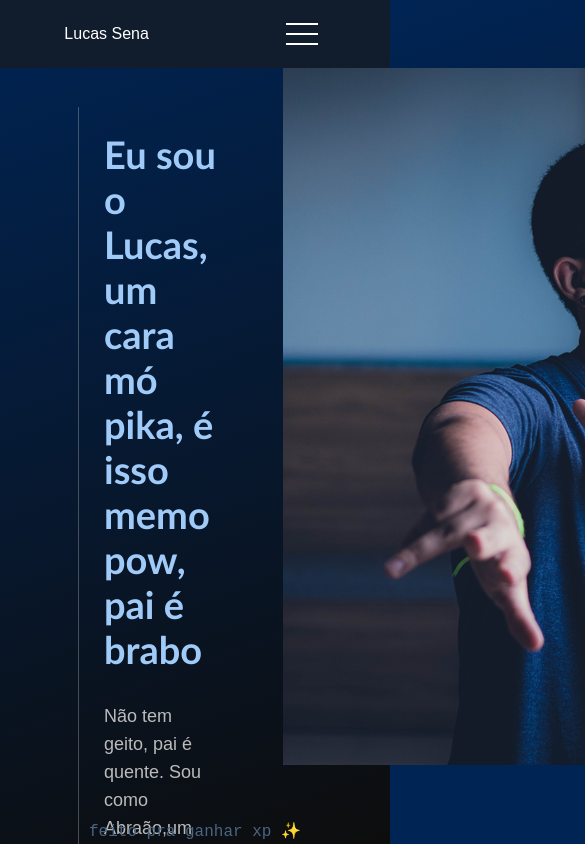
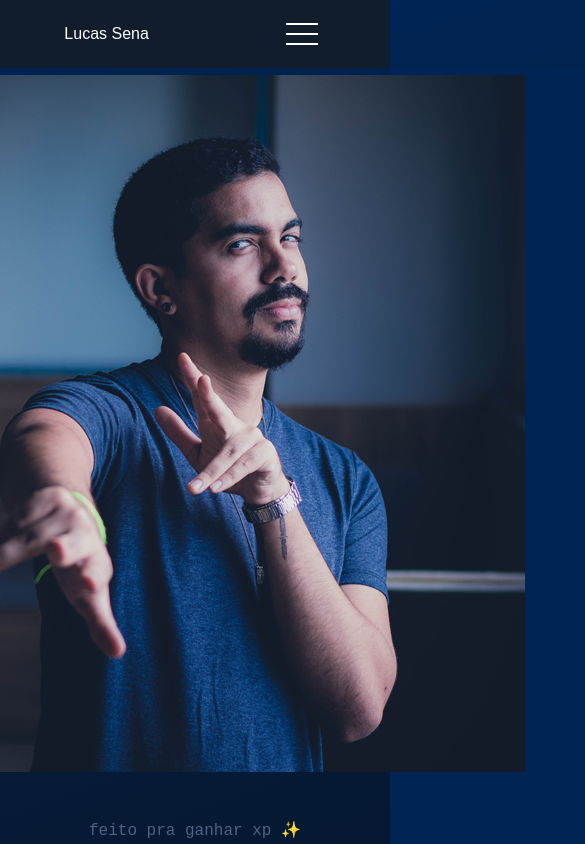
Before and after one commit to gabrieu-amaral/lucas-page-in-progress-, a React (Vite) app: page / in a window 390 px wide. Shown: the top 844 px of the page, 585 px wide, since content can reach past the window. Built offline with nearby package versions, Linux system fonts and the light colour scheme.

Commit message:
responsividade, check ✔😎

```diff
--- a/componentes/Header.tsx
+++ b/componentes/Header.tsx
@@ -1,9 +1,14 @@
-<script src="mobile-navbar.tsx"></script>
+
+import { useState } from "react";
 function Header(){
 
 const show = () => {
 console.log("Hey 🎇")
+setXuxu(!xuxu)
 }
+
+let [xuxu, setXuxu] = useState(false);
+
 
 return (
 
@@ -19,7 +24,7 @@ return (
 
             </div>
 
-            <ul className="navbar-nav nav-list">
+            <ul className={"navbar-nav nav-list" + (xuxu ? "active outside-menu" : "")}>
 
                 <li className="nav-item">
                     <a className="nav-link" href="/">Home</a>
--- a/componentes/Home.tsx
+++ b/componentes/Home.tsx
@@ -6,13 +6,8 @@ function Home(){
 
 
     <div className="boxcontainer">
-        <div className="boxtext">
-            <h1>Eu sou o Lucas, um cara mó pika, é isso memo pow, pai é brabo</h1>
-            <p>Não tem geito, pai é quente. Sou como Abraão,um personagem bíblico citado no Gênesis a partir do qual teriam se desenvolvido as religiões abraâmicas, as principais vertentes do monoteísmo: o judaísmo, o cristianismo e o islamismo.[1] Até hoje, os arqueólogos não encontraram nenhuma prova da existência de Abraão,[2] embora tenham sido, recentemente, encontradas as aldeias com nomes dos familiares de Abraão (seu avô e seu bisavô, Naor e Serugue) numa área da atual Turquia, identificada como a região de Harã</p>
 
-        </div>
-
-        <div className="image1">
+    <div className="image1">
 
             <div className="imageHome">
                 <img
@@ -25,6 +20,15 @@ function Home(){
         </div>
 
 
+        <div className="boxtext">
+            <h1>Eu sou o Lucas, um cara mó pika, é isso memo pow, pai é brabo</h1>
+            <p>Não tem geito, pai é quente. Sou como Abraão,um personagem bíblico citado no Gênesis a partir do qual teriam se desenvolvido as religiões abraâmicas, as principais vertentes do monoteísmo: o judaísmo, o cristianismo e o islamismo.[1] Até hoje, os arqueólogos não encontraram nenhuma prova da existência de Abraão,[2] embora tenham sido, recentemente, encontradas as aldeias com nomes dos familiares de Abraão (seu avô e seu bisavô, Naor e Serugue) numa área da atual Turquia, identificada como a região de Harã</p>
+
+        </div>
+
+
+
+
     </div>
 </>
 
--- a/componentes/mobile-navbar.tsx
+++ b/componentes/mobile-navbar.tsx
@@ -7,8 +7,9 @@ class MobileNavbar extends React.Component {
     navLinks: NodeListOf<any>;
     activeClass: string;
 
+
     constructor(mobileMenu, navList, navLinks) {
-        super(mobileMenu, navList);
+        super();
         this.mobileMenu = document.querySelector(mobileMenu);
         this.navList = document.querySelector(navList);
         this.navLinks = document.querySelectorAll(navLinks);
--- a/package.json
+++ b/package.json
@@ -9,7 +9,8 @@
   },
   "dependencies": {
     "react": "^18.0.0",
-    "react-dom": "^18.0.0"
+    "react-dom": "^18.0.0",
+    "react-router-dom": "^6.3.0"
   },
   "devDependencies": {
     "@types/react": "^18.0.0",
--- a/src/global.css
+++ b/src/global.css
@@ -2,6 +2,11 @@
     margin: 0;
     padding: 0;
 
+}
+
+html{
+    background-color: #0d0d0d;
+    background-image: linear-gradient(160deg, #002454 0%, #0d0d0d 100%);
 }
 
 a {
@@ -17,6 +22,11 @@ a:hover {
 .logo {
     font-size: 24px;
     letter-spacing: 4px;
+}
+
+.nav {
+    position: absolute;
+    width: 100%;
 }
 
 nav {
@@ -58,6 +68,16 @@ li{
         overflow-x: hidden;
     }
 
+    .boxcontainer {
+        display: grid;
+        grid-template-areas:
+        "image1"
+        "boxtext" !important;
+
+
+        grid-auto-rows: minmax(700px, auto) !important;
+    }
+
     .nav-list {
         position: absolute;
         top: 8vh;
@@ -79,6 +99,37 @@ li{
         display: block;
 
     }
+
+    .nav-item{
+        margin-bottom: 100px;
+        width: 100vh;
+        text-align: right;
+
+
+
+    }
+
+    .outside-menu {
+        transition: .2s;
+        display: block;
+        padding: 25px;
+        gap: 25px;
+        position: absolute;
+        height: 100vh;
+        background: rgba(4, 9, 26, 0.879);
+        right: 0;
+        z-index: 50;
+        top: 0;
+
+        width: 50%;
+
+        list-style: none;
+        justify-content: space-around;
+        margin-top: 75px;
+
+        text-align-last: left;
+
+    }
 }
 
 .nav-list.active {
@@ -86,33 +137,49 @@ li{
 }
 
 /*home*/
-body{
-    background-color: #0d0d0d;
-    width: 100%;
-    height: 100vh;
-    background-image: linear-gradient(160deg, #002454 0%, #0d0d0d 100%);
 
+.boxcontainer{
+
+
+    height: -webkit-fill-available;
+
+    display: grid;
+    grid-template-areas:
+    "boxtext image1";
+
+    grid-gap: 20px;
+
+    grid-template-columns: repeat(9, 1fr);
+    grid-auto-rows: minmax(00px, auto);
+
+    grid-template-columns: repeat( auto-fit, minmax(250px, 1fr) );
 }
 
-.boxcontainer{
+.image1 {
     display: flex;
+    justify-content: center;
+    grid-area: image1;
+    margin-top: 75px;
+}
+
+.image2 {
+    display: flex;
+    justify-content: center;
 }
 
 .boxtext{
+
+    grid-area: boxtext;
+
+
+
     padding: 25px;
-    float: inline-end;
-    display: flex;
-    align-items:flex-end;
-
-    margin-block-end: auto;
-    box-sizing: border-box;
 
     max-width: 100%;
-    height: auto;
+    height: 100vh;
 
-    width: 30%;
-    display: table;
-    margin: 10% 10% 10% 20% ;
+    margin: 10%;
+    margin-top: 175px;
 
     border-left: solid .5px rgb(212, 212, 212, .3);
 }
@@ -174,6 +241,7 @@ footer {
     left: 0;
     bottom: 0;
     width: 100%;
+    height: 25px;
 
     color: #4a6582;
 
```
Also changed, not shown: 1 other file (tests, documents, lock files or other folders).
